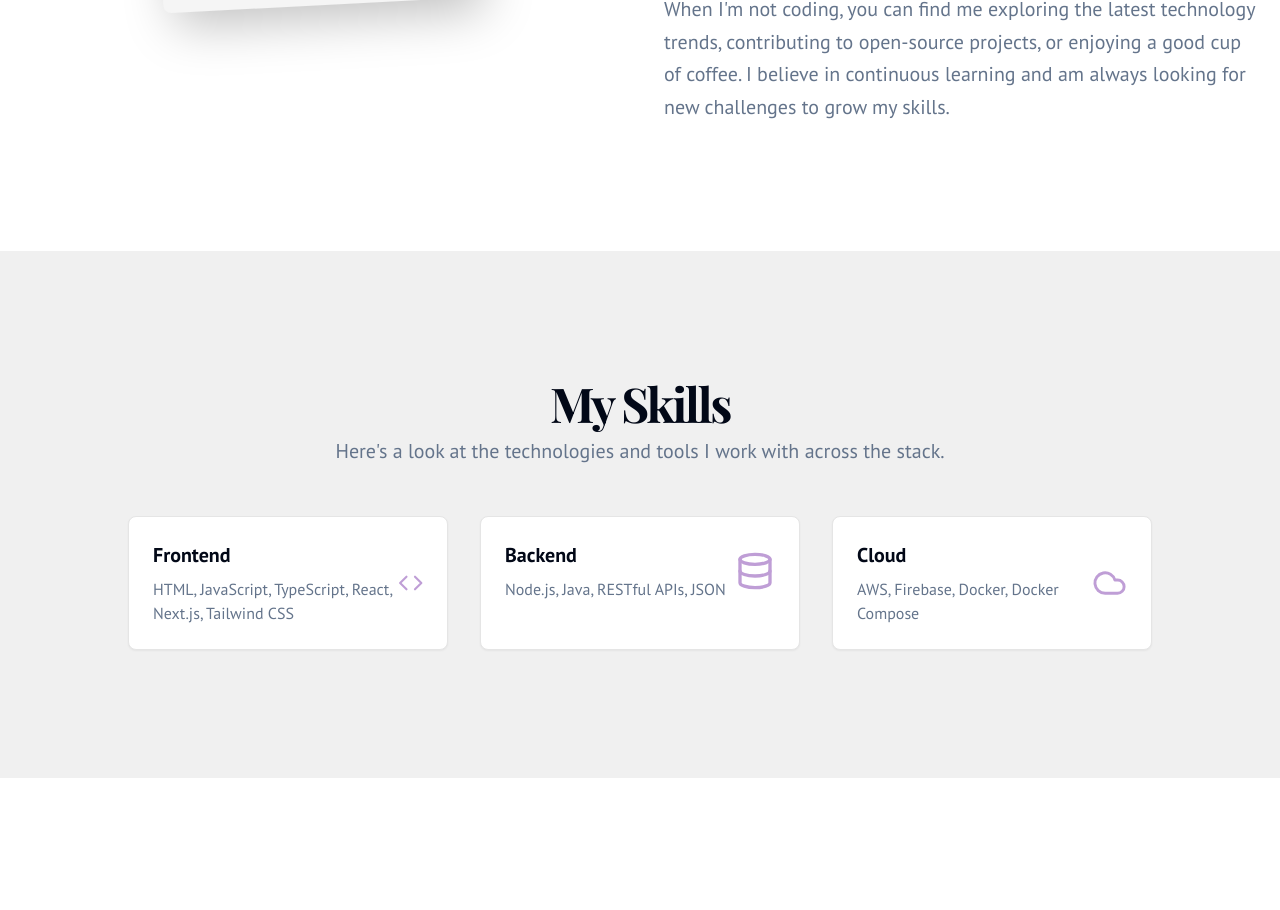
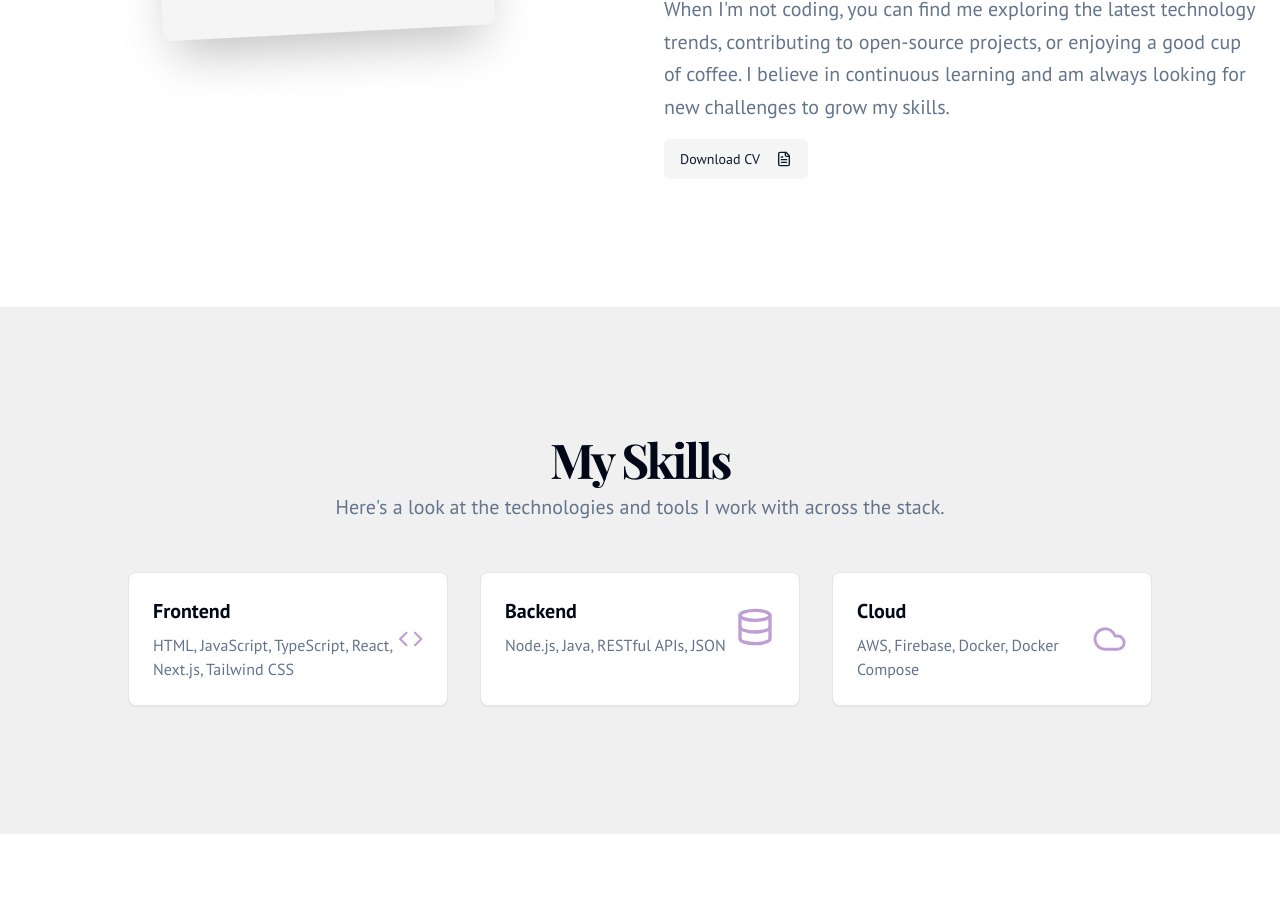
Before and after one commit to zupeirr/myperweb, a Next.js app: page / in a window 1280 px wide. Shown: the part 1469-2379 px from the top of the page. Built offline with nearby package versions, Linux system fonts and the light colour scheme.

Commit message:
add this feature

```diff
--- a/src/components/about-section.tsx
+++ b/src/components/about-section.tsx
@@ -1,4 +1,7 @@
 import Image from 'next/image';
+import Link from 'next/link';
+import { Button } from '@/components/ui/button';
+import { FileText } from 'lucide-react';
 
 export function AboutSection() {
   return (
@@ -26,6 +29,14 @@ export function AboutSection() {
           <p className="text-muted-foreground md:text-xl/relaxed lg:text-base/relaxed xl:text-xl/relaxed">
             When I'm not coding, you can find me exploring the latest technology trends, contributing to open-source projects, or enjoying a good cup of coffee. I believe in continuous learning and am always looking for new challenges to grow my skills.
           </p>
+          <div className="mt-6">
+            <Button asChild variant="secondary">
+              <Link href="/Suber-Sulub-CV.pdf" download>
+                Download CV
+                <FileText className="ml-2" />
+              </Link>
+            </Button>
+          </div>
         </div>
       </div>
     </section>
```
